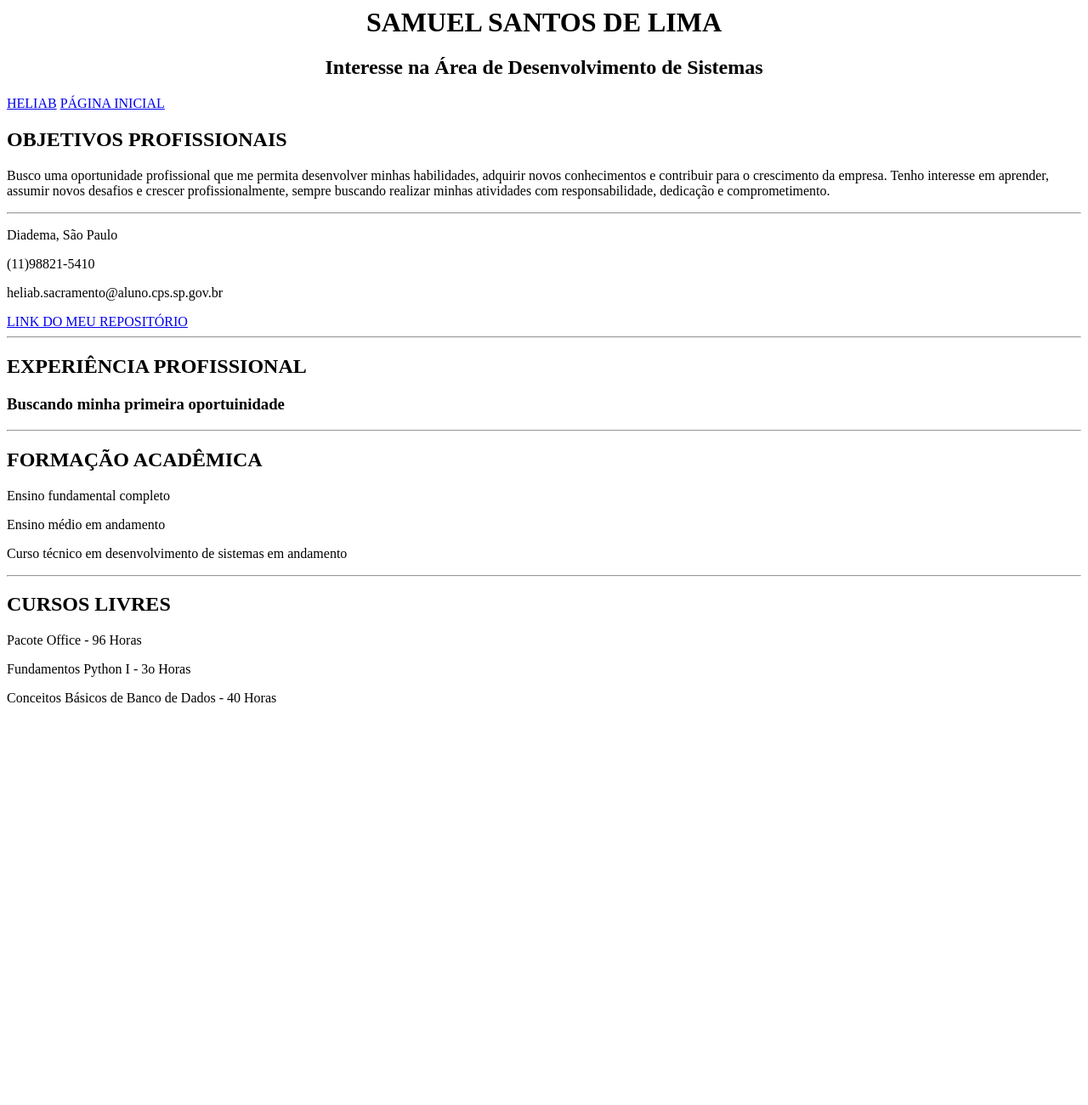
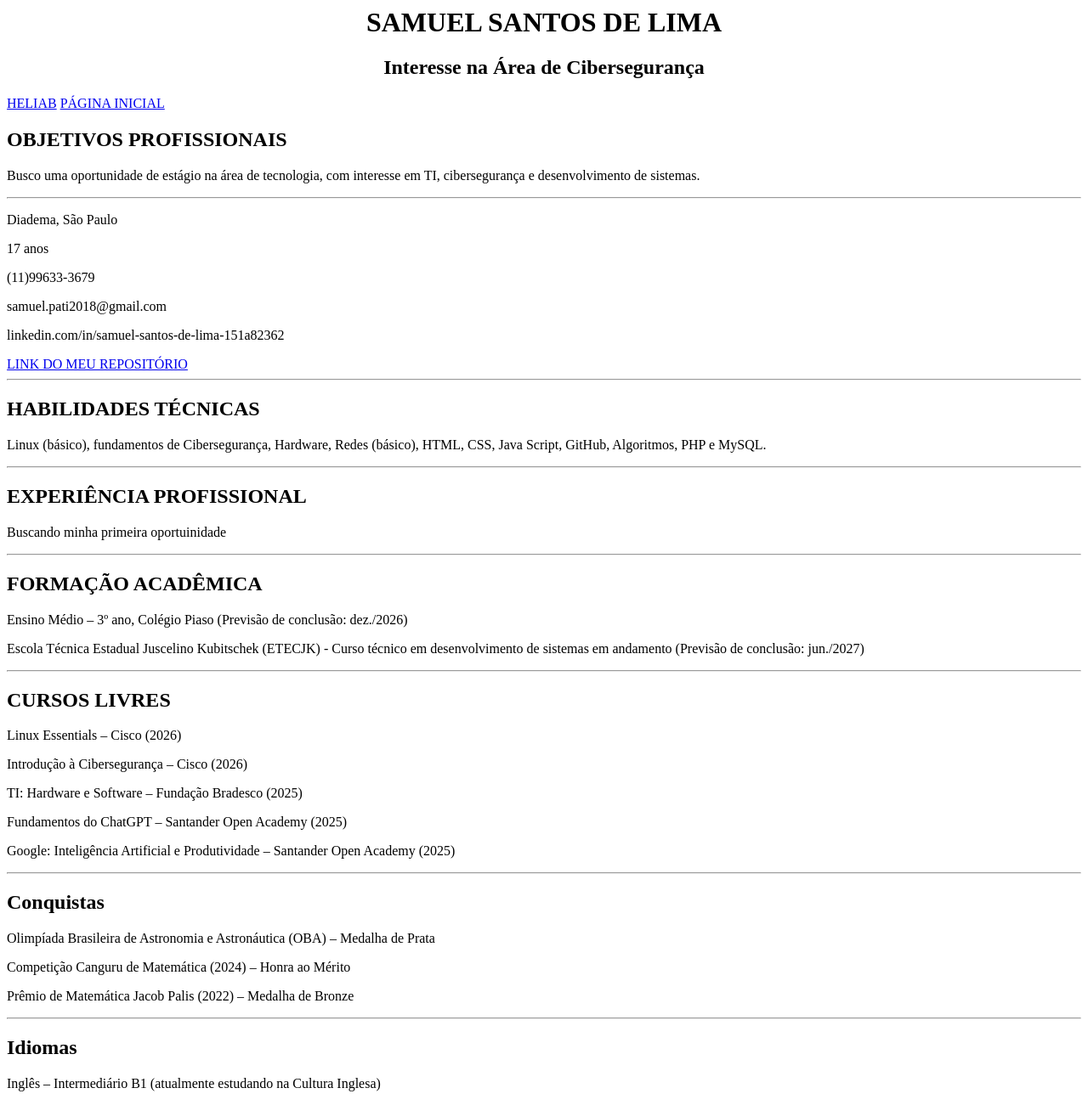
Before and after one commit to Heliab-Sacramento/Projeto-8, a PHP site: page /curriculodesamuel.php in a window 1280 px wide. Shown: the whole page at 85% size. Before the commit the page ends 827 px from the top, so only its background shows below. Run offline with PHP 8.4, Linux system fonts and the light colour scheme.

Commit message:
Samukinha

```diff
--- a/curriculodesamuel.php
+++ b/curriculodesamuel.php
@@ -15,7 +15,7 @@
    <div class="currículo">
     <header>
         <h1>SAMUEL SANTOS DE LIMA</h1>
-        <h2 class="h2headers">Interesse na Área de Desenvolvimento de Sistemas</h2>
+        <h2 class="h2headers">Interesse na Área de Cibersegurança</h2>
         <a href="curriculodeheliab.php">HELIAB</a>
         <a class="pg" href="index.php">PÁGINA INICIAL</a>
     </div>
@@ -24,7 +24,8 @@
     <section>
         <h2>OBJETIVOS PROFISSIONAIS</h2>
         <div>
-            <p>Busco uma oportunidade profissional que me permita desenvolver minhas habilidades, adquirir novos conhecimentos e contribuir para o crescimento da empresa. Tenho interesse em aprender, assumir novos desafios e crescer profissionalmente, sempre buscando realizar minhas atividades com responsabilidade, dedicação e comprometimento.
+            <p>Busco uma oportunidade de estágio na área de tecnologia, com interesse em TI, cibersegurança e
+desenvolvimento de sistemas.
 </p>
         </div>
     </section>
@@ -33,17 +34,30 @@
 
     <div class="contato">
             <P>Diadema, São Paulo</P>
-            <p>(11)98821-5410</p>
-            <p>heliab.sacramento@aluno.cps.sp.gov.br</p>
-            <a href="https://github.com/Heliab-Sacramento/Projeto-8.git">LINK DO MEU REPOSITÓRIO</a>
+            <p>17 anos</p>
+            <p>(11)99633-3679</p>
+            <p>samuel.pati2018@gmail.com</p>
+            <p>linkedin.com/in/samuel-santos-de-lima-151a82362</p>
+            <a href="https://github.com/SamuelSantos19/etecjk.git">LINK DO MEU REPOSITÓRIO</a>
      </div>
 
    <hr />
 
+    <section>
+        <h2>HABILIDADES TÉCNICAS</h2>
+        <div>
+            <p>Linux (básico), fundamentos de Cibersegurança, Hardware, Redes (básico), HTML, CSS, Java Script, GitHub,
+                Algoritmos, PHP e MySQL.
+</p>
+        </div>
+    </section>
+
+    <hr>
+
   <section>
     <h2>EXPERIÊNCIA PROFISSIONAL</h2>
     <div>
-        <h3>Buscando minha primeira oportuinidade</h3>
+        <p>Buscando minha primeira oportuinidade</p>
     </div>
   </section>
 
@@ -54,9 +68,8 @@
   <section>
     <h2>FORMAÇÃO ACADÊMICA</h2>
         <div>
-            <p>Ensino fundamental completo</p>
-            <p>Ensino médio em andamento</p>
-            <p>Curso técnico em desenvolvimento de sistemas em andamento</p>
+            <p>Ensino Médio – 3º ano, Colégio Piaso (Previsão de conclusão: dez./2026)</p>
+            <p>Escola Técnica Estadual Juscelino Kubitschek (ETECJK) - Curso técnico em desenvolvimento de sistemas em andamento (Previsão de conclusão: jun./2027)</p>
         </div>
   </section>
 
@@ -65,18 +78,34 @@
   <section>
     <h2>CURSOS LIVRES</h2>
     <div>
-        <p>Pacote Office - 96 Horas</p>
-        <p>Fundamentos Python I - 3o Horas</p>
-        <p>Conceitos Básicos de Banco de Dados - 40 Horas</p>
+        <p>Linux Essentials – Cisco (2026)</p>
+        <p>Introdução à Cibersegurança – Cisco (2026)</p>
+        <p>TI: Hardware e Software – Fundação Bradesco (2025)</p>
+        <p>Fundamentos do ChatGPT – Santander Open Academy (2025)</p>
+        <p>Google: Inteligência Artificial e Produtividade – Santander Open Academy (2025)</p>
     </div>
   </section>
 
+  <hr>
+
+  <section>
+    <h2>Conquistas</h2>
+    <div>
+        <p> Olimpíada Brasileira de Astronomia e Astronáutica (OBA) – Medalha de Prata</p>
+        <p>Competição Canguru de Matemática (2024) – Honra ao Mérito</p>
+        <p>Prêmio de Matemática Jacob Palis (2022) – Medalha de Bronze</p>
 
 
+    </div>
+  </section>
 
+  <hr>
 
-
-
-
+  <section>
+    <h2>Idiomas</h2>
+    <div>
+        <p> Inglês – Intermediário B1 (atualmente estudando na Cultura Inglesa)</p>
+     </div>
+  </section>
 </body>
 </html>
```
